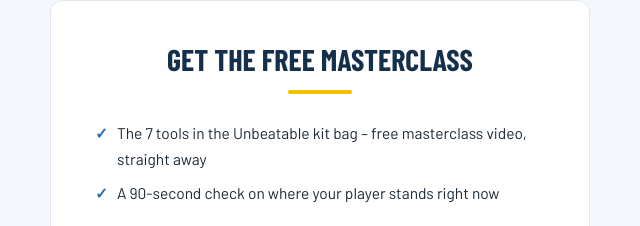
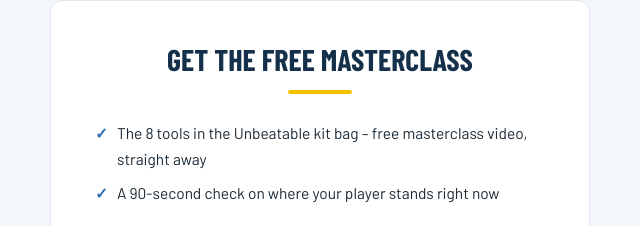
Before and after one commit to GavinCoyneCoaching/unbeatable, a plain HTML site: page gavincoin-site/masterclass.html in a window 1280 px wide. Shown: the part 1969-2195 px from the top of the page, 320-960 px from the left. Drawn offline with nearby package versions, Linux system fonts and the light colour scheme; a web font is replaced by a local one.

Commit message:
Masterclass page: kit bag tools locked at 8

```diff
--- a/gavincoin-site/masterclass.html
+++ b/gavincoin-site/masterclass.html
@@ -112,7 +112,7 @@
       <h3>Get the free masterclass</h3>
       <div class="gold-rule"><span class="diamond"></span></div>
       <ul class="mc-gets">
-        <li>The 7 tools in the Unbeatable kit bag &ndash; free masterclass video, straight away</li>
+        <li>The 8 tools in the Unbeatable kit bag &ndash; free masterclass video, straight away</li>
         <li>A 90-second check on where your player stands right now</li>
       </ul>
       <!-- Its own AWeber form "Masterclass - RevFit Gym" (form 1344493197, list awlist6281530).
```
